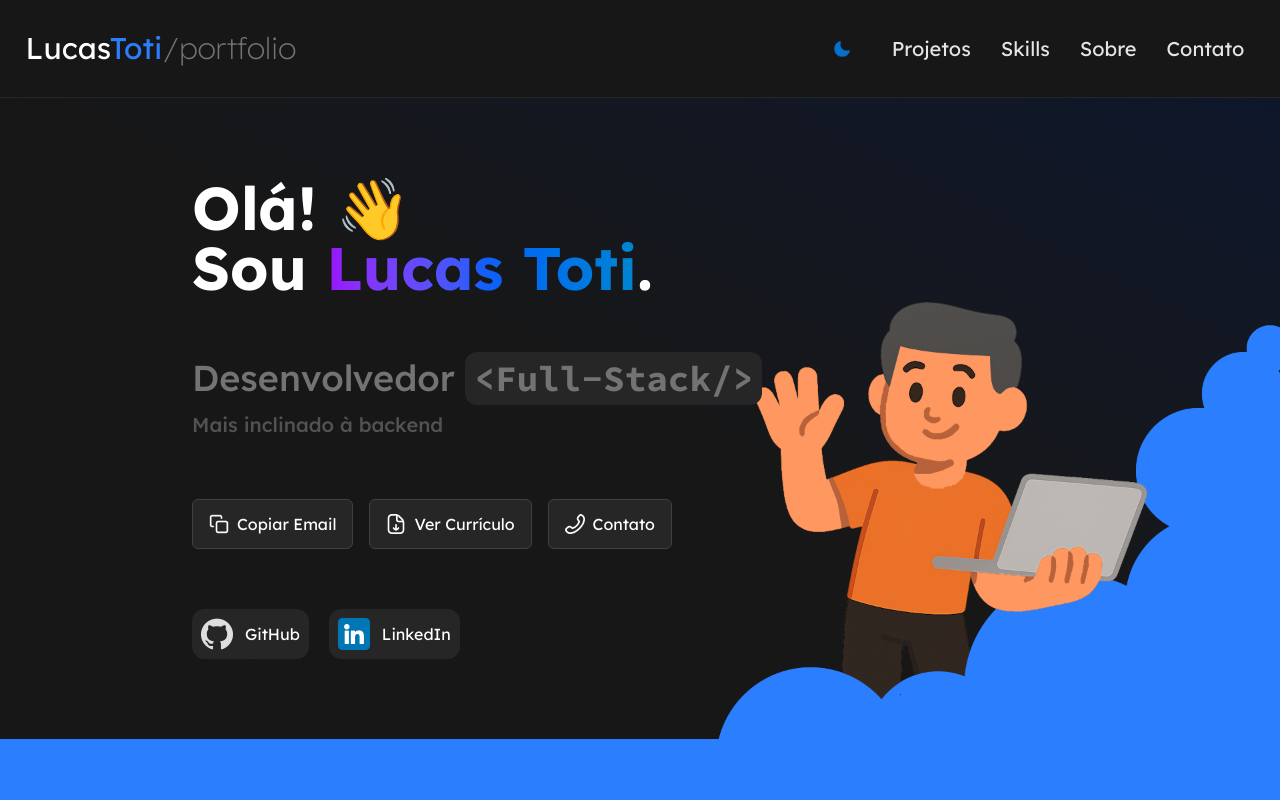
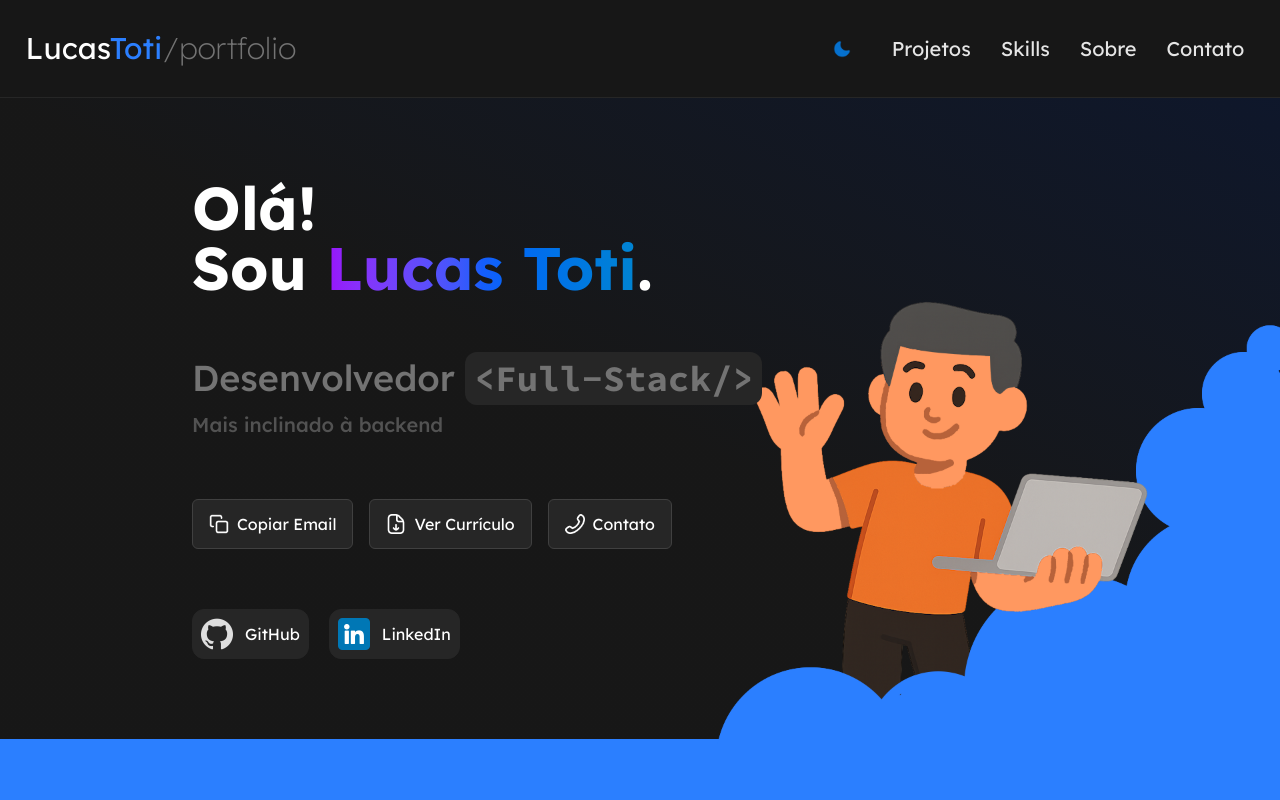
Before and after one commit to LcsToti/MyPortfolio, a React (Vite) app: page / in a window 1280 px wide. Shown: the top 800 px of the page. Built offline with nearby package versions, Linux system fonts and the light colour scheme.

Commit message:
chore: remove emoji from greeting in Hero component

```diff
--- a/src/components/index/Hero.tsx
+++ b/src/components/index/Hero.tsx
@@ -60,7 +60,7 @@ export default function Hero() {
       />
       <main className="flex flex-col items-center md:items-start gap-10 md:gap-15 text-center md:text-start z-10">
         <h1 className="text-4xl md:text-5xl lg:text-6xl font-bold text-neutral-900 dark:text-white">
-          Olá! <span>👋</span>
+          Olá!
           <br />
           Sou{" "}
           <span className="bg-gradient-to-r from-purple-600 via-blue-600 to-sky-600 bg-clip-text text-transparent">
```
